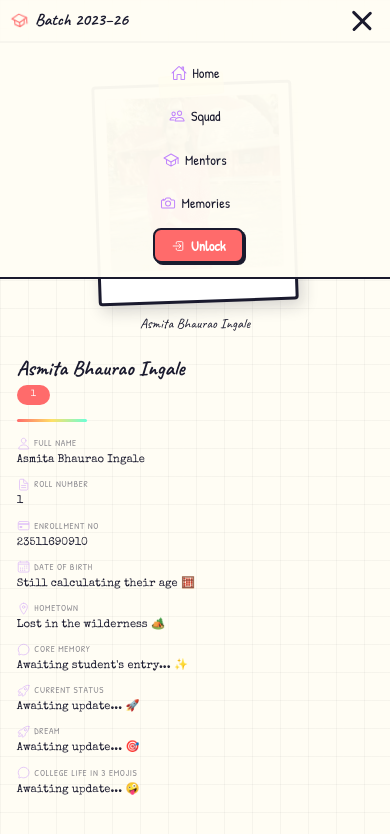
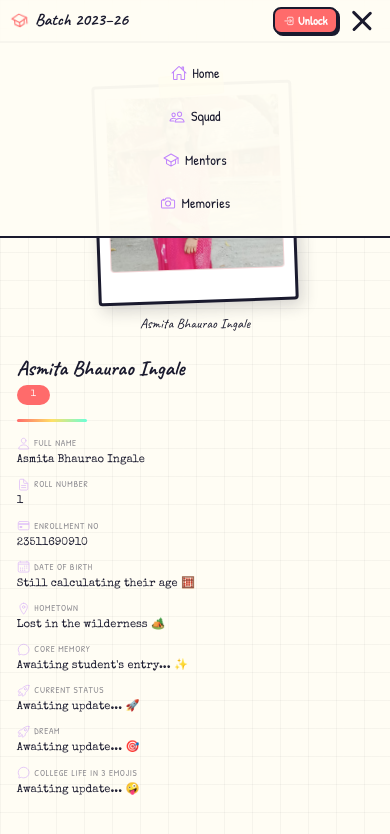
Before and after one commit to Adi-Marathe/Batch2023_26, a React (Vite) app in the folder client/: page /student/1 in a window 390 px wide. Both pictures are taken after a click on the element 361 px from the left and 20 px from the top of the page. Shown: the top 834 px of the page. Built offline with nearby package versions, Linux system fonts and the light colour scheme; no server answers; a web font is replaced by a local one.

Commit message:
feat: implement sticky navigation bar with authentication and profile dropdown menu

```diff
--- a/client/src/components/Navbar.css
+++ b/client/src/components/Navbar.css
@@ -49,6 +49,12 @@
   display: flex;
   align-items: center;
   gap: 0.3rem;
+}
+
+.navbar-right-controls {
+  display: flex;
+  align-items: center;
+  gap: 0.5rem;
 }
 
 .navbar-link {
@@ -111,7 +117,6 @@
   font-weight: 600;
   border-radius: 8px;
   cursor: pointer;
-  margin-left: 0.5rem;
   transition: all 0.2s var(--spring);
   box-shadow: 2px 2px 0 var(--ink);
 }
@@ -129,7 +134,6 @@
 /* Profile Dropdown */
 .navbar-profile-container {
   position: relative;
-  margin-left: 0.5rem;
 }
 
 .navbar-profile-btn {
@@ -315,10 +319,19 @@
   }
 
   .navbar-profile-dropdown {
-    right: auto;
-    left: 50%;
-    margin-left: -110px; /* Half of 220px width */
-    transform-origin: top center;
+    right: 0;
+    left: auto;
+    transform-origin: top right;
+  }
+
+  .navbar-login-btn {
+    padding: 0.3rem 0.8rem;
+    font-size: 0.9rem;
+    gap: 0.2rem;
+  }
+
+  .navbar-right-controls {
+    gap: 1rem;
   }
 }
 
@@ -334,4 +347,18 @@
   .navbar-logo .logo-icon {
     font-size: 1.2rem;
   }
+
+  .navbar-login-btn {
+    padding: 0.25rem 0.6rem;
+    font-size: 0.85rem;
+  }
+
+  .navbar-profile-btn {
+    width: 35px;
+    height: 35px;
+  }
+
+  .navbar-right-controls {
+    gap: 0.5rem;
+  }
 }
--- a/client/src/components/Navbar.jsx
+++ b/client/src/components/Navbar.jsx
@@ -91,26 +91,7 @@ export default function Navbar() {
           <span>Batch 2023–26</span>
         </div>
 
-        <div
-          className={`navbar-hamburger ${menuOpen ? 'open' : ''}`}
-          onClick={() => setMenuOpen(!menuOpen)}
-        >
-          <span /><span /><span />
-        </div>
-
-        <div className={`navbar-links ${menuOpen ? 'open' : ''}`}>
-          {NAV_ITEMS.map((item) => (
-            <a
-              key={item.section}
-              className="navbar-link"
-              href={item.section}
-              onClick={(e) => handleLinkClick(e, item)}
-            >
-              <span className="navbar-link-icon">{item.icon}</span>
-              {item.label}
-            </a>
-          ))}
-
+        <div className="navbar-right-controls">
           {isLoggedIn && loggedInUser ? (
             <div className="navbar-profile-container" ref={menuRef}>
               <div
@@ -143,6 +124,27 @@ export default function Navbar() {
               <IoLogInOutline /> Unlock
             </button>
           )}
+
+          <div
+            className={`navbar-hamburger ${menuOpen ? 'open' : ''}`}
+            onClick={() => setMenuOpen(!menuOpen)}
+          >
+            <span /><span /><span />
+          </div>
+        </div>
+
+        <div className={`navbar-links ${menuOpen ? 'open' : ''}`}>
+          {NAV_ITEMS.map((item) => (
+            <a
+              key={item.section}
+              className="navbar-link"
+              href={item.section}
+              onClick={(e) => handleLinkClick(e, item)}
+            >
+              <span className="navbar-link-icon">{item.icon}</span>
+              {item.label}
+            </a>
+          ))}
         </div>
       </nav>
 
```
